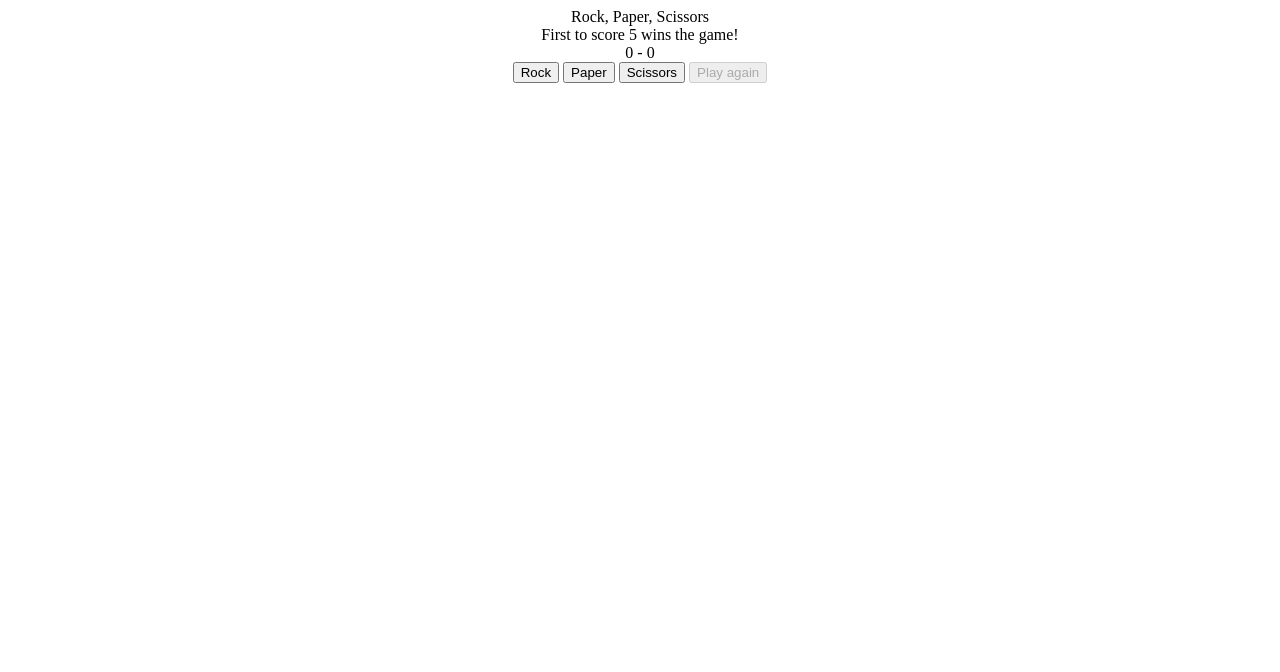
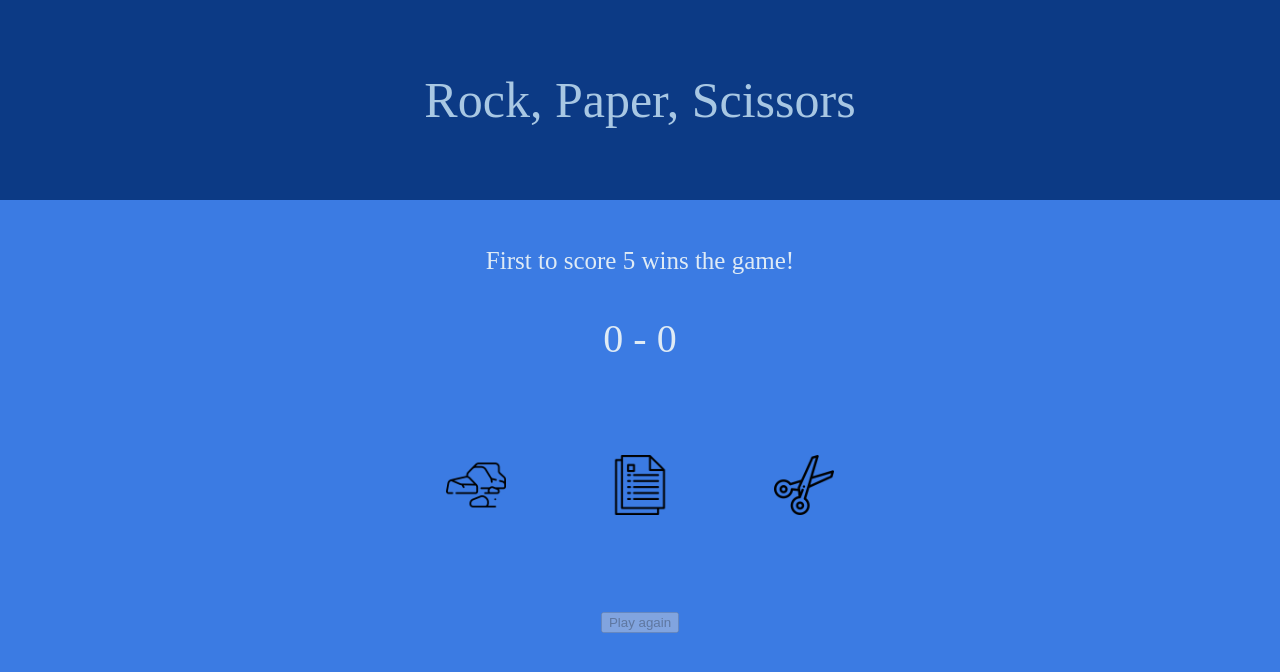
Before and after one commit to petersbrian/rock-paper-scissors, a website: page index.html in a window 1280 px wide. Drawn offline with Linux system fonts and the light colour scheme.

Commit message:
added more css

```diff
--- a/index.html
+++ b/index.html
@@ -9,17 +9,25 @@
   </head>
   <body>
     <header class="title">Rock, Paper, Scissors</header>
-    <div class="scoreboard">
-      <div>
+    <div class="content">
+      <div class="scoreboard">
         <div class="message" id="message"></div>
         <div class="score" id="score"></div>
       </div>
-    </div>
-    <div>
-      <button id="rock">Rock</button>
-      <button id="paper">Paper</button>
-      <button id="scissors">Scissors</button>
-      <button id="reset">Play again</button>
+      <div class="buttons">
+        <button class="button" id="rock">
+          <img src="images/stone.png" alt="rocks" />
+        </button>
+        <button class="button" id="paper">
+          <img src="images/document.png" alt="paper" />
+        </button>
+        <button class="button" id="scissors">
+          <img src="images/scissors.png" alt="scissors" />
+        </button>
+      </div>
+      <div>
+        <button id="reset">Play again</button>
+      </div>
     </div>
     <footer class="copyright"></footer>
     <script src="script.js"></script>
--- a/script.js
+++ b/script.js
@@ -1,4 +1,4 @@
-let choice = ['Rock', 'Paper', 'Scissors'];
+const choice = ['Rock', 'Paper', 'Scissors'];
 let playerSelection = '';
 let computerSelection = computerPlay();
 
--- a/style.css
+++ b/style.css
@@ -1,11 +1,66 @@
+html {
+  overflow: hidden;
+}
+
 body {
+  display: flex;
+  flex-direction: column;
+  justify-content: space-around;
+  align-items: center;
+  padding: 0;
+  margin: 0;
+  overflow: scroll;
+  background: #3b7be3;
+  width: 100%;
+  height: auto;
+}
+
+header {
+  background: #0c3a85;
+  width: 100%;
+  height: 25vh;
   display: flex;
   flex-direction: column;
   justify-content: center;
   align-items: center;
+  font-size: 50px;
+  color: #a8c7e3;
+}
+
+.content {
+  height: 60vh;
+  width: 100%;
+  display: flex;
+  flex-direction: column;
+  align-items: center;
+  justify-content: space-around;
 }
 
 .score {
   display: flex;
   justify-content: center;
+  font-size: 40px;
 }
+
+.scoreboard {
+  display: flex;
+  flex-direction: column;
+  justify-content: space-between;
+  gap: 5vh;
+  color: #dfebf5;
+  font-size: 25px;
+}
+
+.button {
+  height: 40px;
+  margin: 0 25px;
+  padding: 0 25px;
+  background: #3b7be3;
+  border: none;
+}
+
+img {
+  height: 60px;
+  width: auto;
+  cursor: pointer;
+}
```
Also changed, not shown: images/document.png (added), images/rocks.png (added), images/scissors.png (added), images/stone.png (added), 1 other file.
